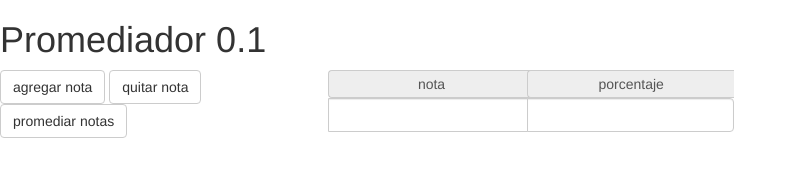
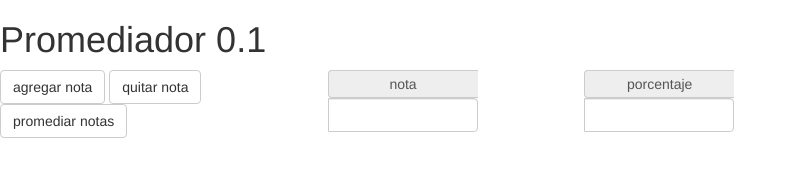
Before and after one commit to chediego/promedios, a plain HTML site: page index.html in a window 1280 px wide. Shown: the whole page, without its empty margins (0-797 px from the left). Drawn offline with nearby package versions, Linux system fonts and the light colour scheme.

Commit message:
mejora vista en celulares pequeños

```diff
--- a/css/main.css
+++ b/css/main.css
@@ -9,3 +9,9 @@
   position: sticky;
   font-size: 10px;
 }
+#notasdiv>p>input{
+  width: 150px;
+}
+#porcentajesdiv>p>input{
+  width: 150px;
+}
```
